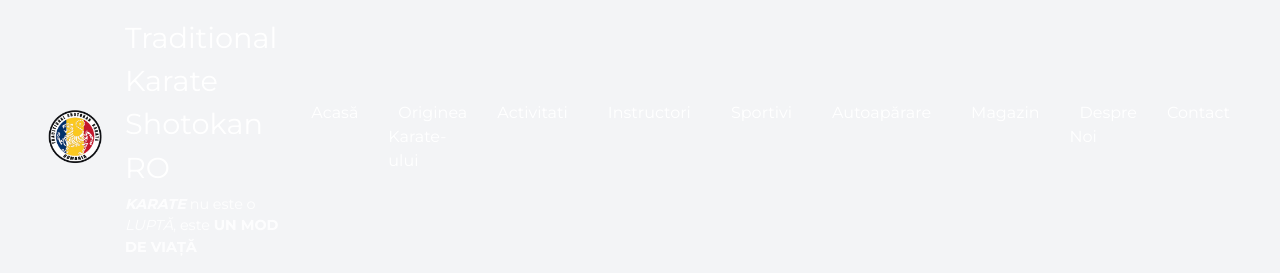
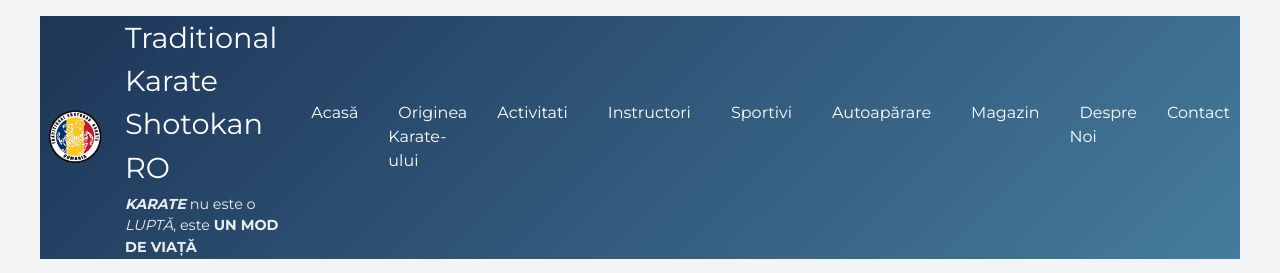
Before and after one commit to andrestx/store-karate, a plain HTML site: page index.html in a window 1280 px wide. Shown: the top 273 px of the page. Drawn offline with nearby package versions, Linux system fonts and the light colour scheme; grey boxes are pictures that could not be loaded.

Commit message:
Update index.html

```diff
--- a/index.html
+++ b/index.html
@@ -266,7 +266,7 @@ according to applicable laws.
 
 <body class="bg-gray-100 text-gray-800 antialiased">
      <header>
-        <div class="header-content">
+		<div class="header-content" style="background: linear-gradient(135deg, #1d3557, #457b9d);">
             <div class="logo">
                 <img src="logo.png" alt="Logo TKS. Imaginea nu este disponibila. Cod eroare [001]">
                 <div class="logo-text">
```
